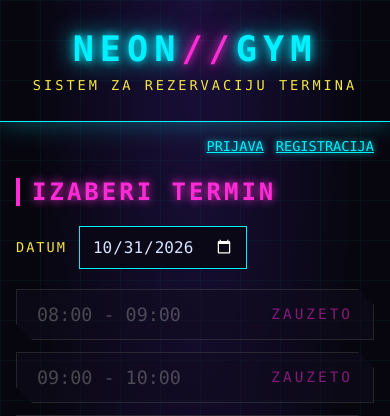
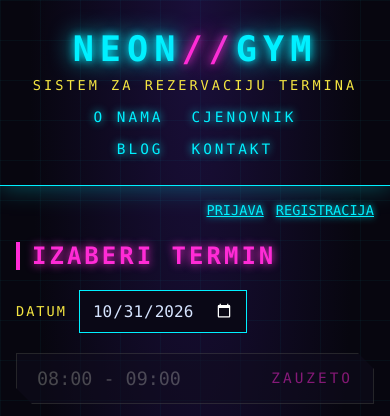
Before and after one commit to Nocturnal-exe/Sistem-rezervacija, a Django app: page / in a window 390 px wide. Shown: the top 416 px of the page. Run offline with Django 5.2, Linux system fonts and the light colour scheme; data that the repository does not hold is empty.

Commit message:
Zaglavlje sa linkovima O NAMA, CJENOVNIK, BLOG, KONTAKT

```diff
--- a/termini/templates/termini/pocetna.html
+++ b/termini/templates/termini/pocetna.html
@@ -59,10 +59,7 @@
 </head>
 <body>
  {% include 'termini/ukras.html' %}
-  <header>
-    <h1>NEON<span>//</span>GYM</h1>
-    <div class="podnaslov">SISTEM ZA REZERVACIJU TERMINA</div>
-  </header>
+    {% include 'termini/zaglavlje.html' %}
 
   <div class="traka">
     {% if user.is_authenticated %}
--- /dev/null
+++ b/termini/templates/termini/zaglavlje.html
@@ -0,0 +1,33 @@
+<header>
+  <div class="zag-red">
+    <nav class="zag-meni zag-lijevo">
+      <a href="/o-nama/">O NAMA</a>
+      <a href="/cjenovnik/">CJENOVNIK</a>
+    </nav>
+    <div class="zag-sredina">
+      <h1>NEON<span>//</span>GYM</h1>
+      <div class="podnaslov">{{ podnaslov|default:"SISTEM ZA REZERVACIJU TERMINA" }}</div>
+    </div>
+    <nav class="zag-meni zag-desno">
+      <a href="/blog/">BLOG</a>
+      <a href="/kontakt/">KONTAKT</a>
+    </nav>
+  </div>
+</header>
+<style>
+  .zag-red { display: grid; grid-template-columns: 1fr auto 1fr; align-items: center; gap: 16px; max-width: 1200px; margin: 0 auto; }
+  .zag-meni { display: flex; gap: 28px; }
+  .zag-lijevo { justify-content: flex-start; }
+  .zag-desno { justify-content: flex-end; }
+  .zag-meni a {
+    color: var(--cyan); text-decoration: none; letter-spacing: 3px; font-size: 0.9rem;
+    text-shadow: 0 0 8px var(--cyan); transition: all .15s;
+  }
+  .zag-meni a:hover { color: var(--pink); text-shadow: 0 0 12px var(--pink); }
+  @media (max-width: 800px) {
+    .zag-red { grid-template-columns: 1fr; text-align: center; }
+    .zag-meni { justify-content: center; }
+    .zag-lijevo { order: 2; }
+    .zag-desno { order: 3; }
+  }
+</style>
```
